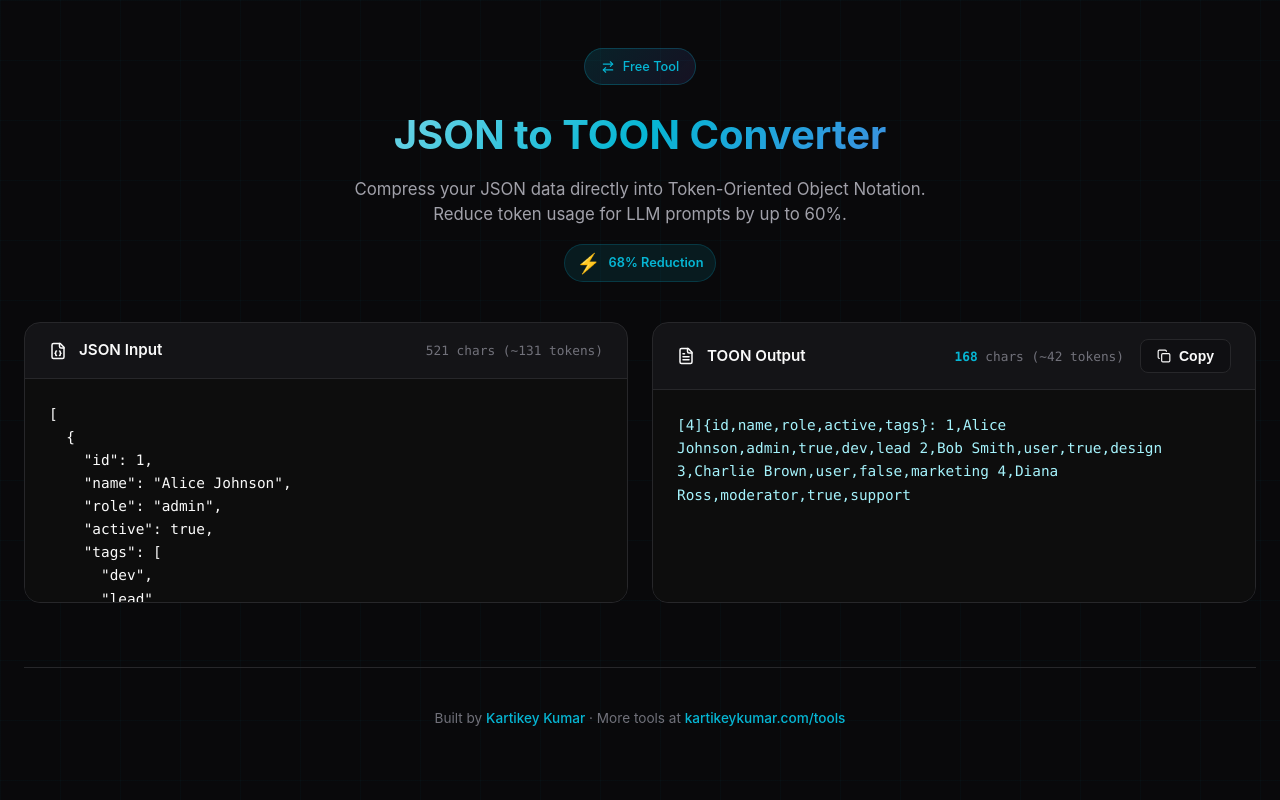
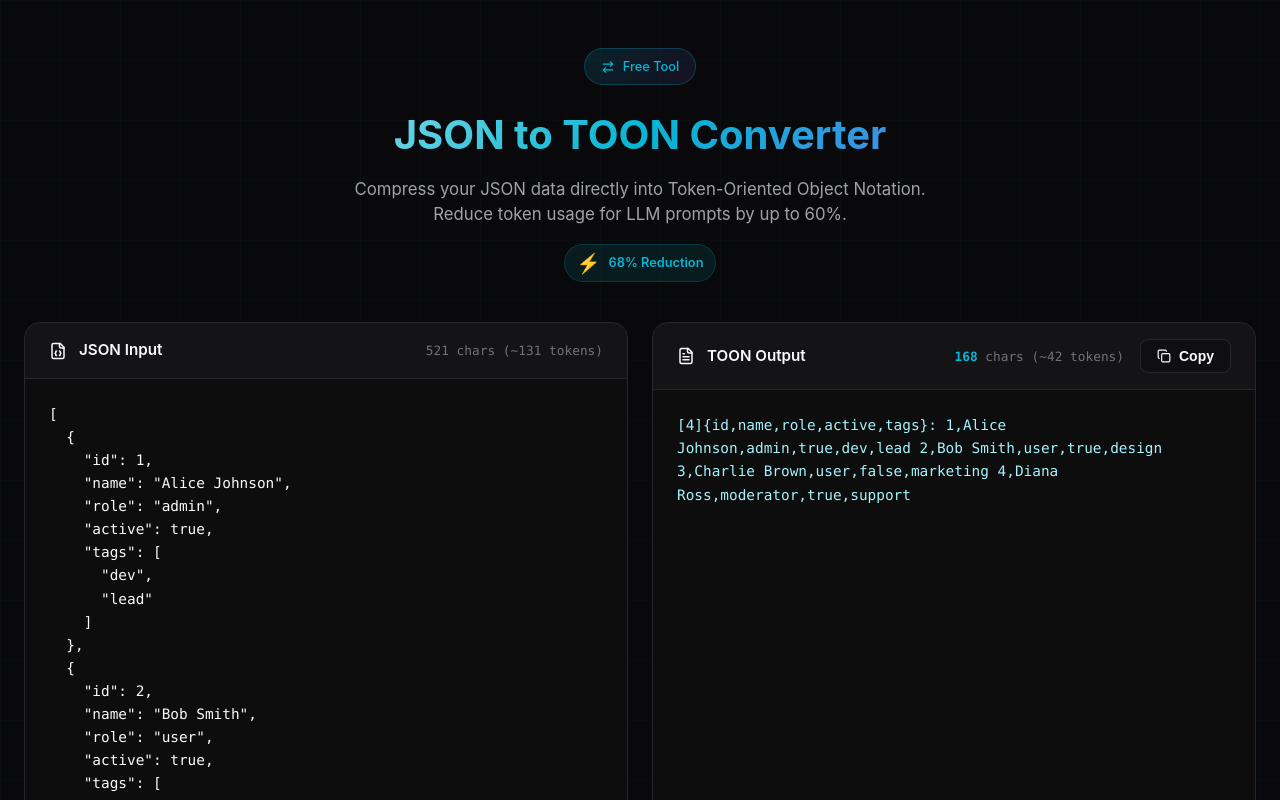
Before and after one commit to kartikeykumar09/toon-converter, a React (Vite) app: page / in a window 1280 px wide. Shown: the top 800 px of the page. Built offline with nearby package versions, Linux system fonts and the light colour scheme; the HTML template or start-up script is replaced by a standard one.

Commit message:
UI: Increase editor min-height to 70vh for better visibility

```diff
--- a/src/index.css
+++ b/src/index.css
@@ -157,6 +157,7 @@ body::before {
     font-weight: 600;
 }
 
+/* Editor Area */
 .editor-area {
     flex: 1;
     background: #0d0d0d;
@@ -169,8 +170,9 @@ body::before {
     border: none;
     outline: none;
     height: 100%;
-    /* Ensure it fills the flex container */
     width: 100%;
+    min-height: 70vh;
+    /* Allow large JSON content */
 }
 
 .editor-area::placeholder {
```
